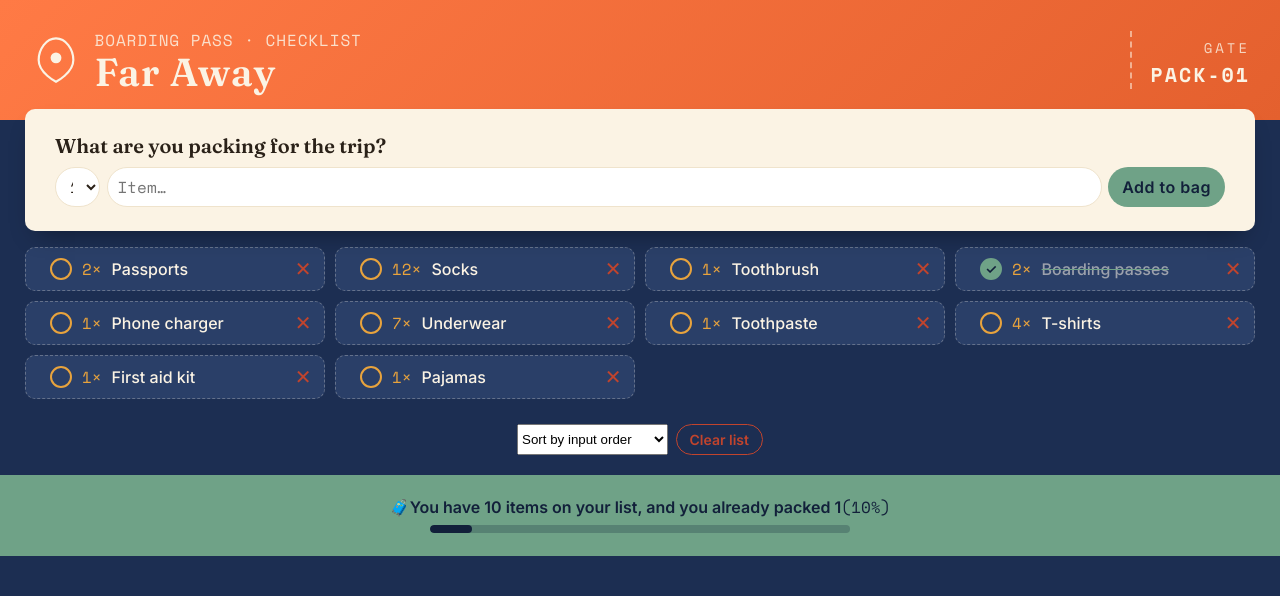
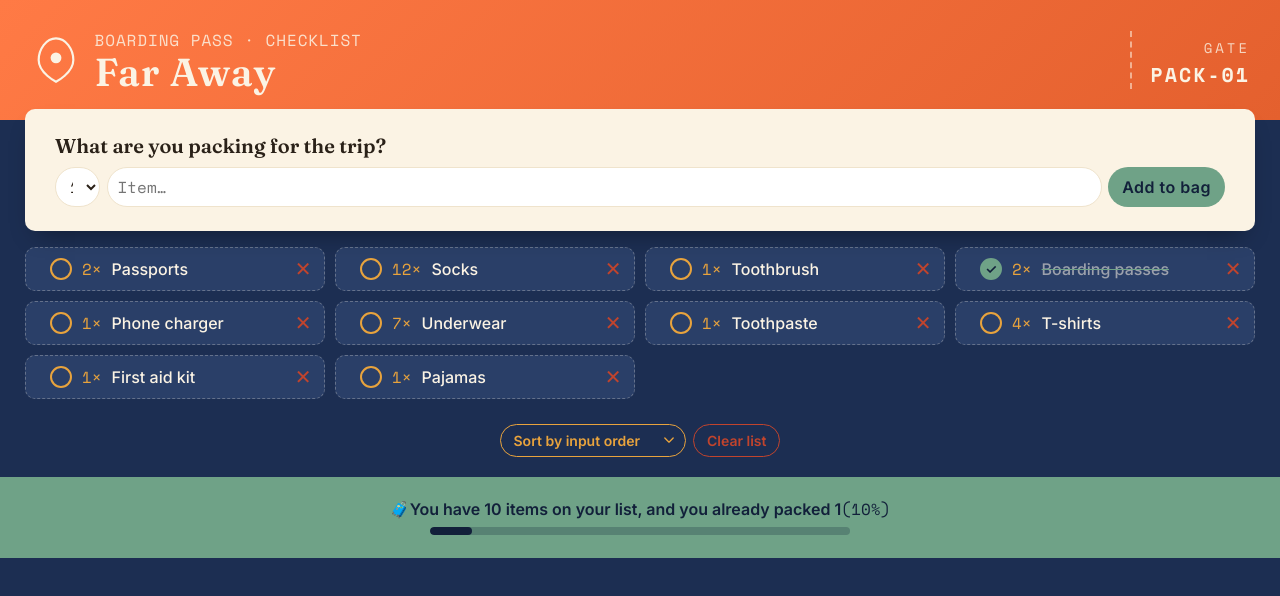
Before and after one commit to mrddove/bording-pass-checklist, a React (Vite) app: page / in a window 1280 px wide. Shown: the top 596 px of the page. Built offline with nearby package versions, Linux system fonts and the light colour scheme.

Commit message:
refactor SelectField component

```diff
--- a/src/Components/SelectField/index.tsx
+++ b/src/Components/SelectField/index.tsx
@@ -6,18 +6,22 @@ type Options<T> = {
 
 type SelecFieldProps<T> = {
   label: string
-  name: string
-  styles: Record<string, string>
+  name?: string
+  value?: string
+  styles: string
   options: Options<T>[] // it will use it here
+  onChange: (e: React.ChangeEvent<HTMLSelectElement>) => void
 }
 
 export default function SelecField<T extends string>({
   name,
   styles,
   options,
+  onChange,
+  value,
 }: SelecFieldProps<T>) {
   return (
-    <select name={name} className={styles.listbar__select}>
+    <select name={name} value={value} className={styles} onChange={onChange}>
       {options.map((option) => (
         <option key={option.value} value={option.value}>
           {option.text}
```
